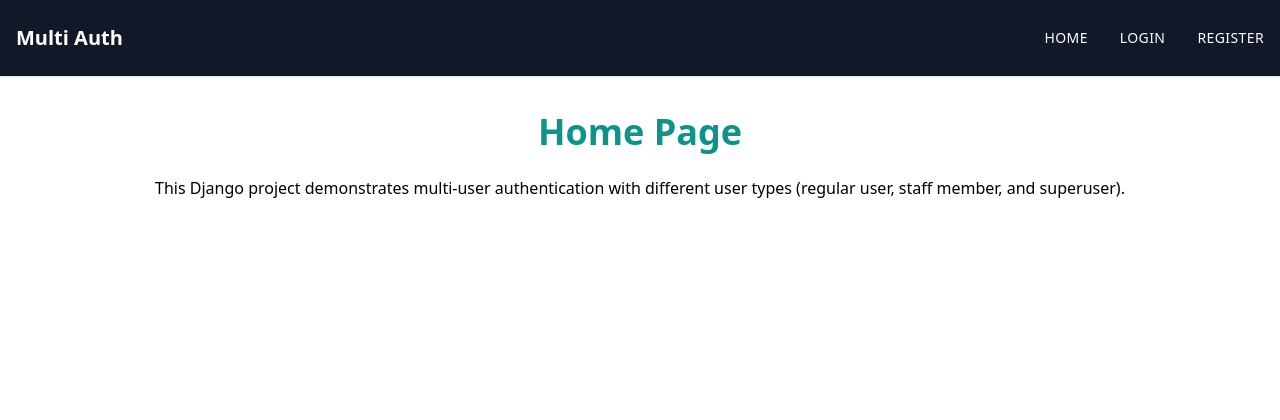
After one commit to matrix-bro/multi-user-auth-system, a Django app: page / in a window 1280 px wide. The commit adds this page. Shown: the top 420 px of the page. Run offline with Django 4.2, Linux system fonts and the light colour scheme; some libraries are stand-ins or nearby versions.

Commit message:
Added home page

```diff
--- a/app/forms.py
+++ b/app/forms.py
@@ -31,7 +31,7 @@ class RegisterForm(UserCreationForm):
     }))
 
     phone_no = forms.CharField(widget=forms.TextInput(attrs={
-        'placeholder': '+977 987654321',
+        'placeholder': '987654321',
         'class': INPUT_CLASSES
     }))
 
--- a/app/templates/app/base.html
+++ b/app/templates/app/base.html
@@ -12,12 +12,15 @@
 <body>
     <nav class="fixed top-0 left-0 right-0 py-2 border-gray-200 bg-gray-900 border-b z-10 uppercase">
         <div class="max-w-screen-xl flex flex-wrap items-center justify-between mx-auto p-4">
-        <a href="" class="flex items-center space-x-3 rtl:space-x-reverse">
+        <a href="{% url 'index' %}" class="flex items-center space-x-3 rtl:space-x-reverse">
             <span class="self-center text-xl font-semibold whitespace-nowrap text-white capitalize">Multi Auth</span>
         </a>
 
         <div class="items-center justify-between hidden w-full md:flex md:w-auto md:order-1 tracking-wide" id="navbar-user">
             <ul class="flex flex-col text-sm font-medium p-4 md:p-0 mt-4 border rounded-lg md:space-x-8 rtl:space-x-reverse md:flex-row md:mt-0 md:border-0 bg-gray-800 md:bg-gray-900 border-gray-700">
+                <li>
+                    <a href="{% url 'index' %}" class="block py-2 px-3 rounded md:p-0 text-white md:hover:text-blue-500 hover:bg-gray-700 md:hover:bg-transparent border-gray-700">Home</a>
+                </li>
                 {% if request.user.is_authenticated %}
                     <li>
                         <a href="{% url 'logout' %}" class="block py-2 px-3 rounded md:p-0 text-white md:hover:text-red-500 hover:bg-gray-700 md:hover:bg-transparent border-gray-700">Log out</a>
--- /dev/null
+++ b/app/templates/app/index.html
@@ -0,0 +1,11 @@
+{% extends 'app/base.html' %}
+
+{% block title %} Home {% endblock %}
+
+{% block content %}
+    <div class="px-12 text-center">
+        <h2 class="text-4xl font-bold pb-6 text-teal-600">Home Page</h2>
+
+        <p>This Django project demonstrates multi-user authentication with different user types (regular user, staff member, and superuser).</p>
+    </div>
+{% endblock %}
--- a/app/urls.py
+++ b/app/urls.py
@@ -3,6 +3,7 @@ from django.contrib.auth import views as auth_views
 from app import views
 
 urlpatterns = [
+    path('', views.index, name='index'),
     path('register/', views.register, name='register'),
     path('login/', views.custom_login, name='login'),
     path('logout/', auth_views.LogoutView.as_view(), name='logout'),
--- a/app/views.py
+++ b/app/views.py
@@ -3,6 +3,9 @@ from app.forms import RegisterForm, LoginForm
 from django.shortcuts import redirect
 from django.contrib.auth import authenticate, login
 from django.contrib.auth.decorators import login_required, user_passes_test
+
+def index(request):
+    return render(request, 'app/index.html')
 
 def register(request):
     if request.method == 'POST':
```
